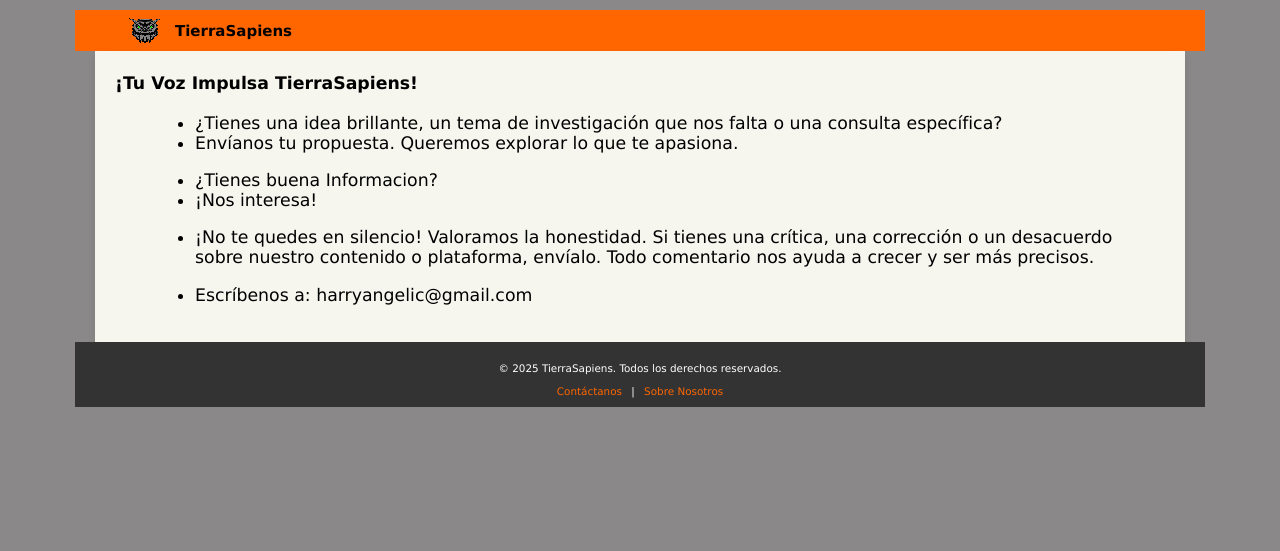
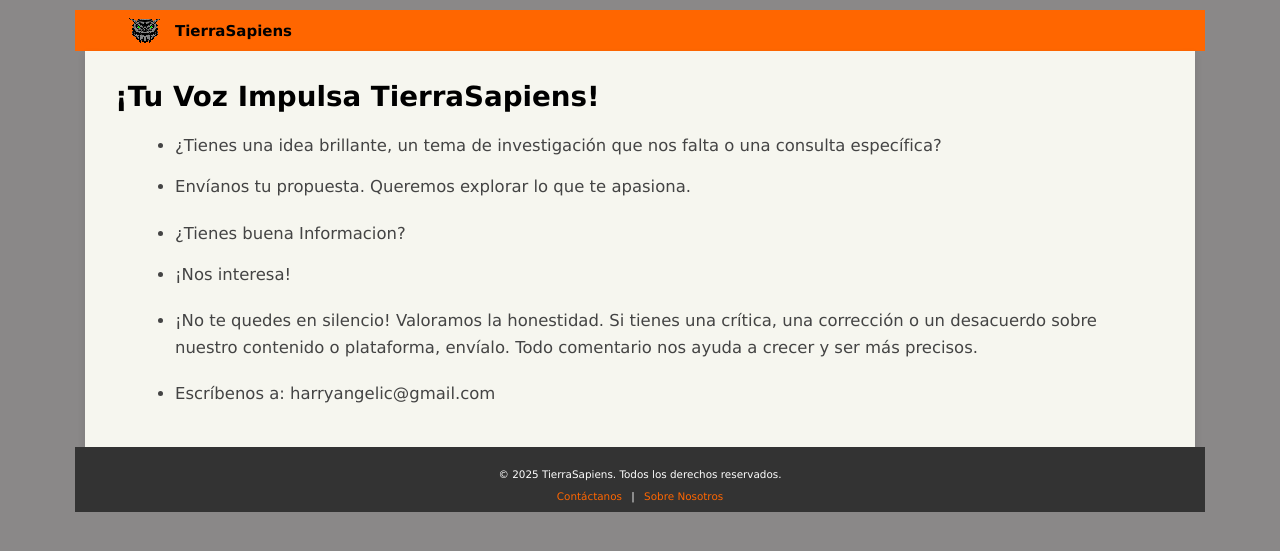
Before and after one commit to TierraSapiens/RealidadAlterna, a Jekyll site: the page built from contactanos.md, in a window 1280 px wide. Shown: the top 551 px of the page. Built offline with Jekyll 4.4.1, drawn with Linux system fonts in a browser that asks for light colours.

Commit message:
MODIFICAR

```diff
--- a/assets/css/style.css
+++ b/assets/css/style.css
@@ -265,7 +265,7 @@ footer {
     margin: 0 6px;            /*Espacio entre los enlaces*/
 }
 /* =============================================
-2.2 AJUSTES DE TAMAÑO "SOBRE NOSOTROS" (Móvil)
+2.2 AJUSTES "SOBRE NOSOTROS" (Móvil)
 ============================================== */
 /*Reducir el padding general de la página en móvil */
     .sobre-nosotros-page {
@@ -298,36 +298,35 @@ footer {
     }
 
 /* =============================================
-2.3 AJUSTES DE TAMAÑO "CONTACTANOS" (Móvil)
+2.3 AJUSTES DE "CONTACTANOS" (Móvil)
 ============================================== */
-/*Reducir el padding general de la página en móvil */
     .contactanos-page {
-        padding: 10px 15px 20px 15px !important; /*Margenes laterales de 40px a 15px*/
+        padding: 10px 15px 20px 15px !important;
     }
 
-/*Achicar Título Principal (h1) en móvil*/
+    /* Títulos Móvil */
     .contactanos-page h1 {
-        font-size: 1.4em !important; /*Más compacto en móvil*/
+        font-size: 1.4em !important;
+        margin-bottom: 15px !important;
+    }
+
+    .contactanos-page h2 {
+        font-size: 1.1em !important;
+        margin-top: 15px !important;
+    }
+
+    /* ✅ LO NUEVO: Reducir letra también en las LISTAS */
+    .contactanos-page p,
+    .contactanos-page li {
+        font-size: 0.85em !important; /* Ahora sí achicará el texto de los puntos */
+        line-height: 1.4 !important;
         margin-bottom: 10px !important;
     }
 
-/*Achicar Subtítulos (h2) en móvil*/
-    .contactanos-page h2 {
-        font-size: 1.1em !important; /* Más compacto en móvil */
-        margin-top: 15px !important;
-        margin-bottom: 8px !important;
-    }
-
-/*Reducir el tamaño de los Párrafos */
-    .contactanos-page p {
-        font-size: 0.75em !important;    /*TAMAÑO de FUENTE Movil*/
-        margin-bottom: 10px !important;  /*Espacio entre párrafos*/
-    }
-
-/*Reducir tamaño de Leyenda de la figura (figcaption)*/
-    .contactanos-page figcaption {
-        /* Reducimos el tamaño de la fuente de 0.9em a 0.75em */
-        font-size: 0.75em !important;
+    /* Imágenes Móvil */
+    .contactanos-page figure {
+        max-width: 100% !important;
+        margin: 15px auto !important;
     }
 }
 
@@ -488,55 +487,56 @@ main p a {
 }
 
 /*==========================================================================
-   5. ESTILOS DE PÁGINA "CONTACTANOS"
-   (Afectan SOLAMENTE a los elementos dentro de .contactanos-page)
+   5. ESTILOS DE PÁGINA "CONTACTANOS" (GENERAL / PC)
 ==========================================================================*/
-/*Estilos Gles. de la Página "Sobre Nosotros"*/
 .contactanos-page {
-    padding: 10px 20px 20px 20px;
+    padding: 10px 30px 20px 30px;
 }
 
-/*Estilos de la Figura (CONTENEDOR DE LA IMAGEN)*/
-.contactanos-page figure {
-    margin: 20px auto 20px auto;
-    padding: 0;
-    max-width: 600px;
-    display: block;
+/* Títulos */
+.contactanos-page h1 {
+    font-size: 1.6em;
+    margin-bottom: 20px;
+    line-height: 1.2;
 }
 
-/*Estilos de Imágenes dentro de la figura*/
-.contactanos-page figure img {
-    max-width: 100%;
-    max-height: 400px;
-    height: auto;
-    margin: 0 auto;
-    display: block;
-}
-
-/*Estilos de la Leyenda de la figura (figcaption)*/
-.contactanos-page figcaption {
-    text-align: center;
-    font-size: 0.9em;
-    color: #666;
-    margin-bottom: 20px;
-}
-
-/*Achicar Título Principal (h1)*/
-.contactanos-page h1 {
-    font-size: 1.0em; /* Reducido de un tamaño más grande a 2.0em */
-    margin-bottom: 20px;
-}
-
-/*Achicar Subtítulos (h2)*/
 .contactanos-page h2 {
-    font-size: 1.0em; /* Reducido de un tamaño más grande a 1.5em */
+    font-size: 1.3em;
     margin-top: 25px;
     margin-bottom: 15px;
 }
 
-/*Estilos de Párrafos dentro de esta página*/
-.contactanos-page p {
-    font-size: 0.8em;
+/* ✅ LO NUEVO: Estilos para Párrafos Y LISTAS */
+.contactanos-page p,
+.contactanos-page li {  /* <--- Agregado 'li' para que afecte a tus listas */
+    font-size: 0.95em;
     color: #444;
     margin-bottom: 15px;
+    line-height: 1.6;
 }
+
+/* Ajuste específico para que las listas tengan espacio */
+.contactanos-page ul {
+    margin-bottom: 20px;
+    padding-left: 20px; /* Espacio para las viñetas */
+}
+
+/* Imágenes */
+.contactanos-page figure {
+    margin: 20px auto;
+    padding: 0;
+    max-width: 500px;
+    display: block;
+}
+
+.contactanos-page figure img {
+    width: 100%;
+    height: auto;
+    display: block;
+}
+
+.contactanos-page figcaption {
+    text-align: center;
+    font-size: 0.85em;
+    color: #666;
+}
```
Also changed, not shown: about.md (+1 -1 lines).
